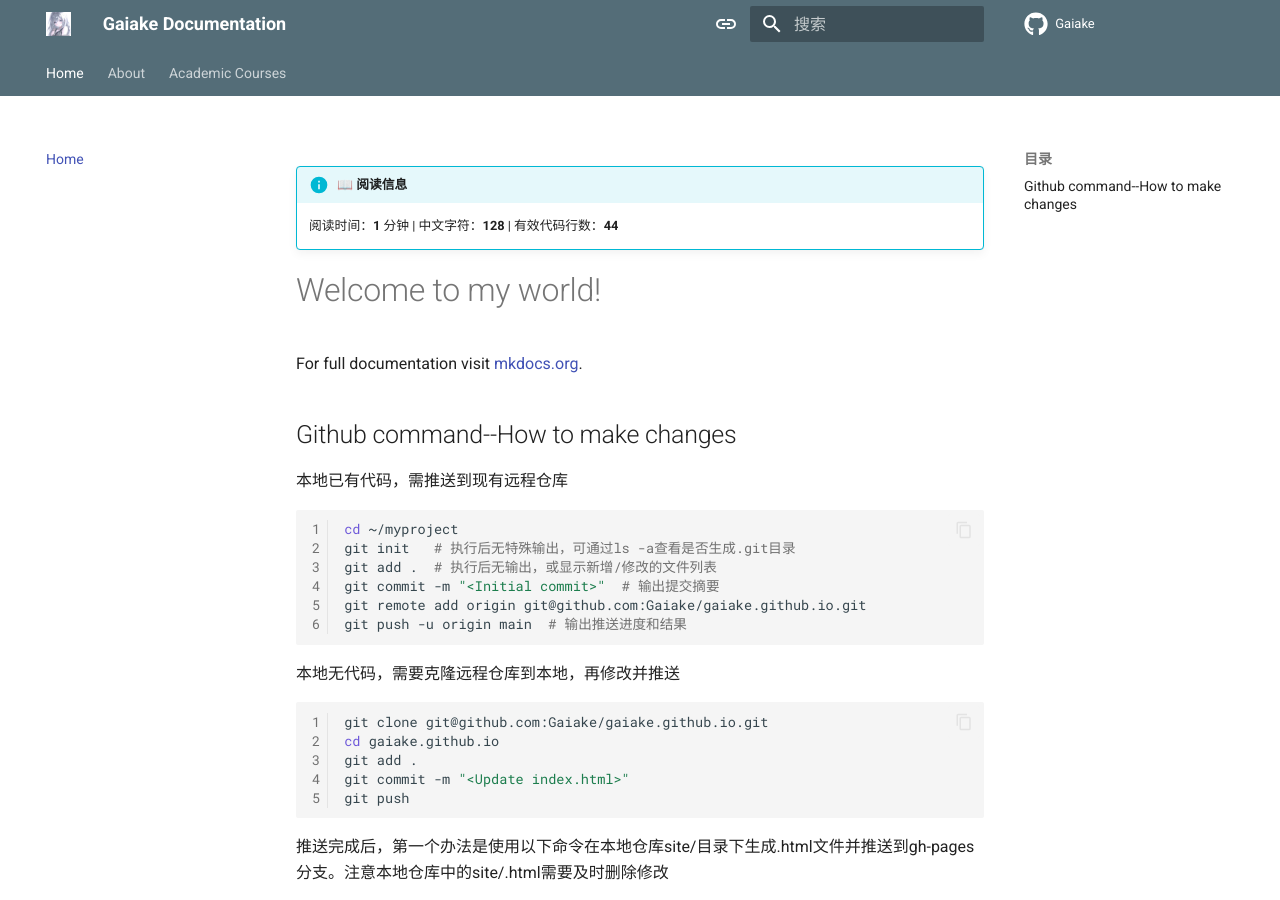
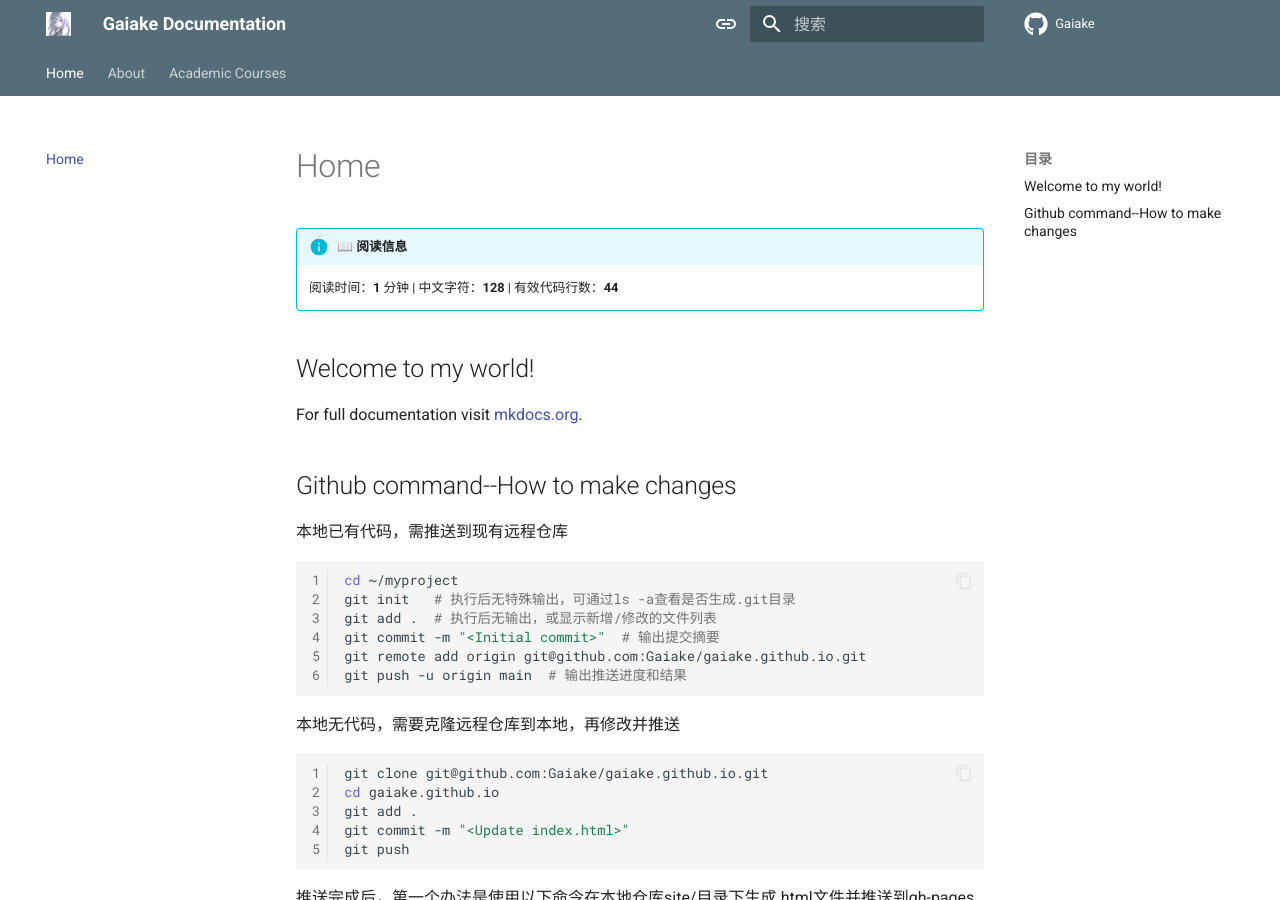
Before and after one commit to Gaiake/Gaiake.github.io, an MkDocs documentation site: the page built from docs/README.md, in a window 1280 px wide and 900 px high. Built offline with MkDocs 1.6.1 and Material for MkDocs 9.7.7, drawn with Linux system fonts in a browser that asks for light colours; a style sheet for code colours, icons or effects is not loaded.

Commit message:
show to my friends-2

```diff
--- a/docs/README.md
+++ b/docs/README.md
@@ -1,4 +1,4 @@
-# Welcome to my world!
+## Welcome to my world!
 For full documentation visit [mkdocs.org](https://www.mkdocs.org).
 
 ## Github command--How to make changes
```
